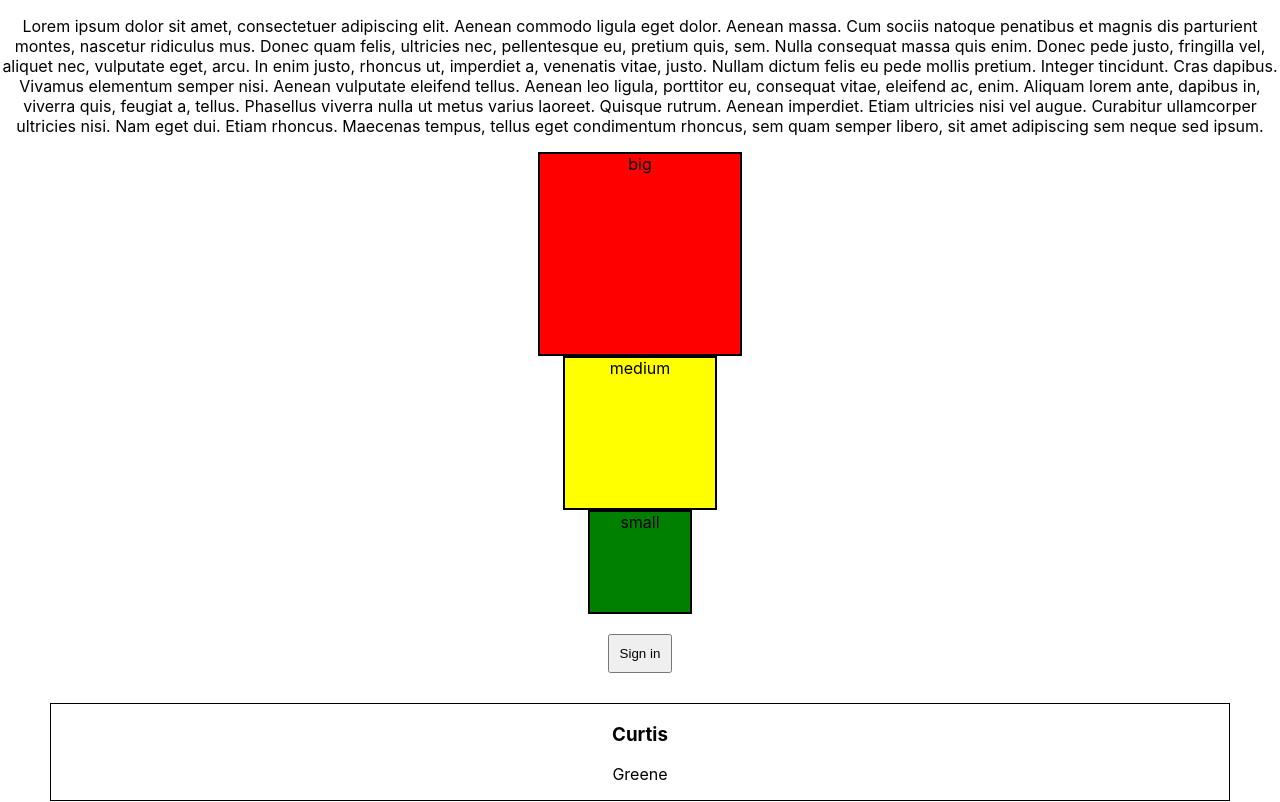
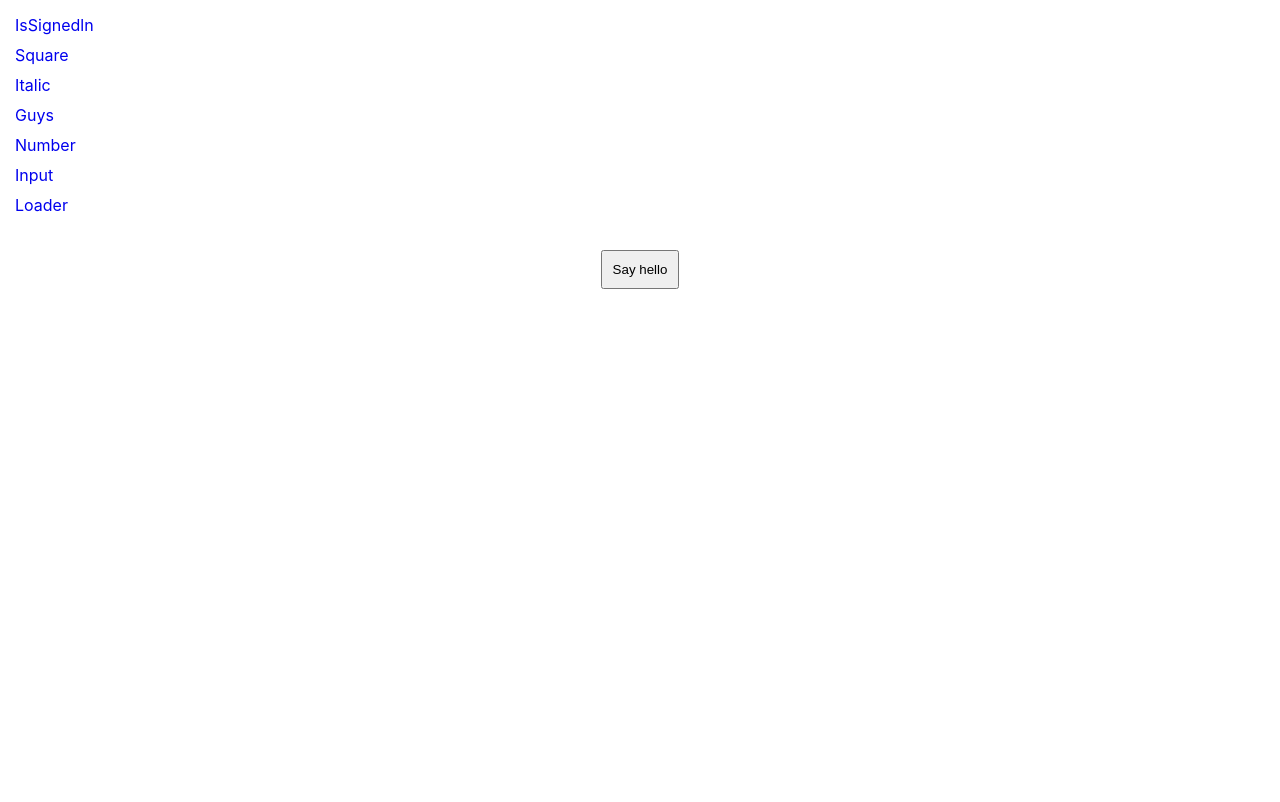
Before and after one commit to Iri-iri/react_hw3, a React (Create React App) app: page /loader in a window 1280 px wide. Shown: the top 802 px of the page. Built offline with nearby package versions, Linux system fonts and the light colour scheme.

Commit message:
Add task Loader, Router

```diff
--- a/package.json
+++ b/package.json
@@ -8,6 +8,7 @@
     "@testing-library/user-event": "^12.1.10",
     "react": "^17.0.1",
     "react-dom": "^17.0.1",
+    "react-router-dom": "^5.2.0",
     "react-scripts": "4.0.0",
     "web-vitals": "^0.2.4"
   },
--- a/src/Tasks/IsSignedln.js
+++ b/src/Tasks/IsSignedln.js
@@ -12,7 +12,7 @@ class IsSignedln extends React.Component {
 
   render() {
     return (
-      <div>
+      <div className='btn'>
         {this.state.isSignedln ? (
           <p>Hello user</p>
         ) : (
--- /dev/null
+++ b/src/Tasks/Loader.js
@@ -0,0 +1,36 @@
+import React from 'react';
+import './Styles.css';
+
+class Loader extends React.Component {
+  state = {
+    loading: false,
+    greeting: '',
+  };
+
+  loader = () => {
+    setTimeout(() => {
+      this.sayHi();
+    }, 3000);
+    this.setState({ loading: true });
+  };
+
+  sayHi = () => {
+    this.setState({ loading: false, greeting: 'Hello!' });
+  };
+
+  render() {
+    return (
+      <div className='btn'>
+        <button onClick={this.loader}>Say hello</button>
+        {this.state.loading && (
+          <div className='centre'>
+            <div className='loader'></div>
+          </div>
+        )}
+        {this.state.greeting && <div>Hello!</div>}
+      </div>
+    );
+  }
+}
+
+export default Loader;
--- /dev/null
+++ b/src/Tasks/Router.js
@@ -0,0 +1,70 @@
+import React, { Component } from 'react';
+import { BrowserRouter, Switch, Route, Link } from 'react-router-dom';
+import IsSignedln from './IsSignedln';
+import Square from './Square';
+import Italic from './Italic';
+import Guys from './Guys';
+import Number from './Number';
+import Input from './Input';
+import Loader from './Loader';
+import './Styles.css';
+
+class Navigator extends Component {
+  state = {
+    currentPage: 'sign',
+  };
+
+  render() {
+    return (
+      <BrowserRouter>
+        <nav>
+          <Link to='/sign'>IsSignedln</Link>
+          <Link to='/square'>Square</Link>
+          <Link to='/italic'>Italic</Link>
+          <Link to='/guys'>Guys</Link>
+          <Link to='/number'>Number</Link>
+          <Link to='/input'>Input</Link>
+          <Link to='/loader'>Loader</Link>
+        </nav>
+
+        <Switch>
+          <Route path='/sign'>
+            <IsSignedln />
+          </Route>
+
+          <Route path='/square'>
+            <Square label='big' cssClass='big_square'></Square>
+            <Square label='medium' cssClass='medium_square'></Square>
+            <Square label='small' cssClass='small_square'></Square>
+          </Route>
+
+          <Route path='/italic'>
+            <Italic />
+          </Route>
+
+          <Route path='/guys'>
+            <Guys />
+          </Route>
+
+          <Route path='/number'>
+            <Number />
+          </Route>
+
+          <Route path='/input'>
+            <Input />
+          </Route>
+
+          <Route path='/loader'>
+            <Loader />
+          </Route>
+
+          <Route path='/'>
+            <IsSignedln />
+          </Route>
+        </Switch>
+      </BrowserRouter>
+    );
+  }
+}
+
+export default Navigator;
--- a/src/Tasks/Square.js
+++ b/src/Tasks/Square.js
@@ -13,7 +13,7 @@ class Square extends React.Component {
   render() {
     return (
       <div className={this.props.cssClass}>{this.props.label}</div>
-    )
+    );
   }
 }
 
--- a/src/Tasks/Styles.css
+++ b/src/Tasks/Styles.css
@@ -41,3 +41,48 @@ input {
   margin: 20px;
   padding: 5px;
 }
+
+.btn {
+  text-align: center;
+}
+
+.centre {
+  display: flex;
+  text-align: center;
+  justify-content: center;
+}
+
+.sign p {
+  font-size: 2rem;
+}
+
+nav {
+ display: grid;
+ padding: 10px;
+}
+
+nav a {
+  text-decoration: none;
+  padding: 5px;
+}
+
+.loader {
+  border: 16px solid #f3f3f3;
+  border-top: 16px solid #3498db;
+  border-radius: 50%;
+  width: 50px;
+  height: 50px;
+  align-self: center;
+  margin: 2rem;
+  animation: spin 2s linear infinite;
+}
+
+@keyframes spin {
+  0% {
+    transform: rotate(0deg);
+  }
+
+  100% {
+    transform: rotate(360deg);
+  }
+}
--- a/src/index.js
+++ b/src/index.js
@@ -1,17 +1,11 @@
 import React from 'react';
 import ReactDOM from 'react-dom';
 import './index.css';
-import App from './App';
-import reportWebVitals from './reportWebVitals';
+import Router from './Tasks/Router';
 
 ReactDOM.render(
   <React.StrictMode>
-    <App />
+    <Router />
   </React.StrictMode>,
   document.getElementById('root')
 );
-
-// If you want to start measuring performance in your app, pass a function
-// to log results (for example: reportWebVitals(console.log))
-// or send to an analytics endpoint. Learn more: https://bit.ly/CRA-vitals
-reportWebVitals();
```
Also changed, not shown: 1 other file (tests, documents, lock files or other folders).
